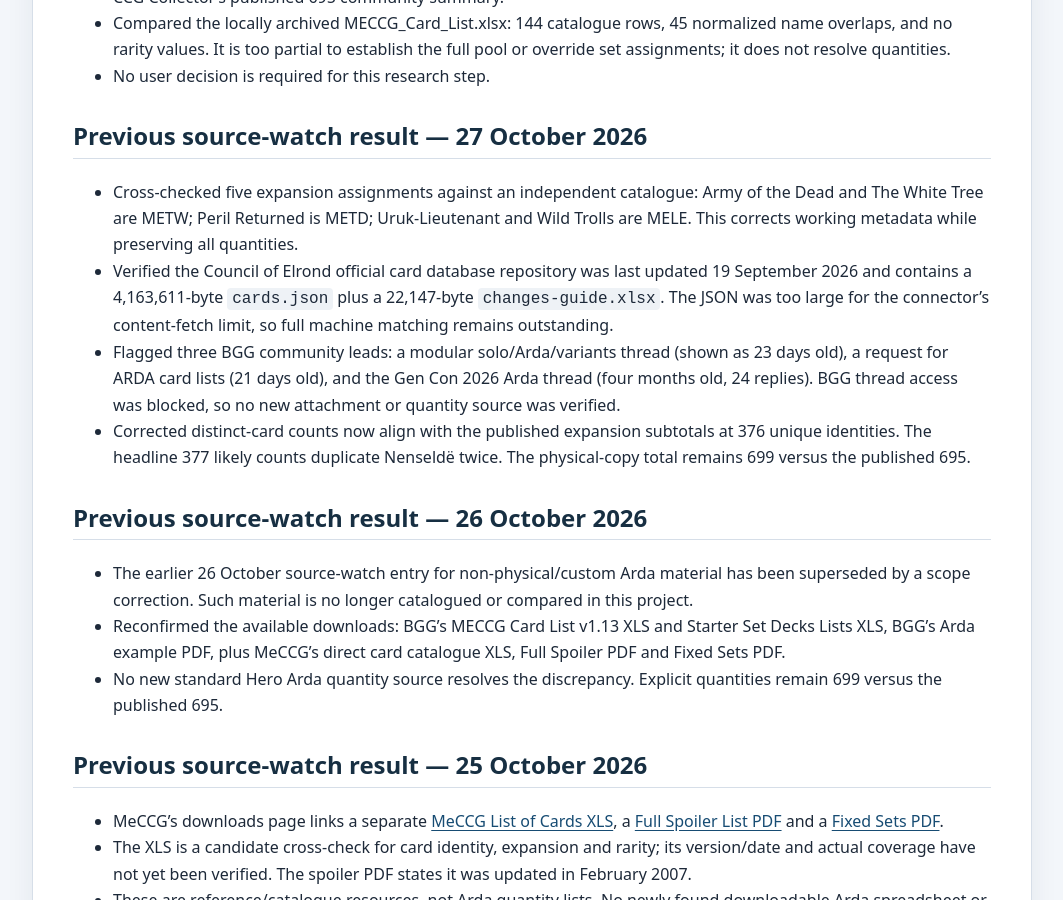
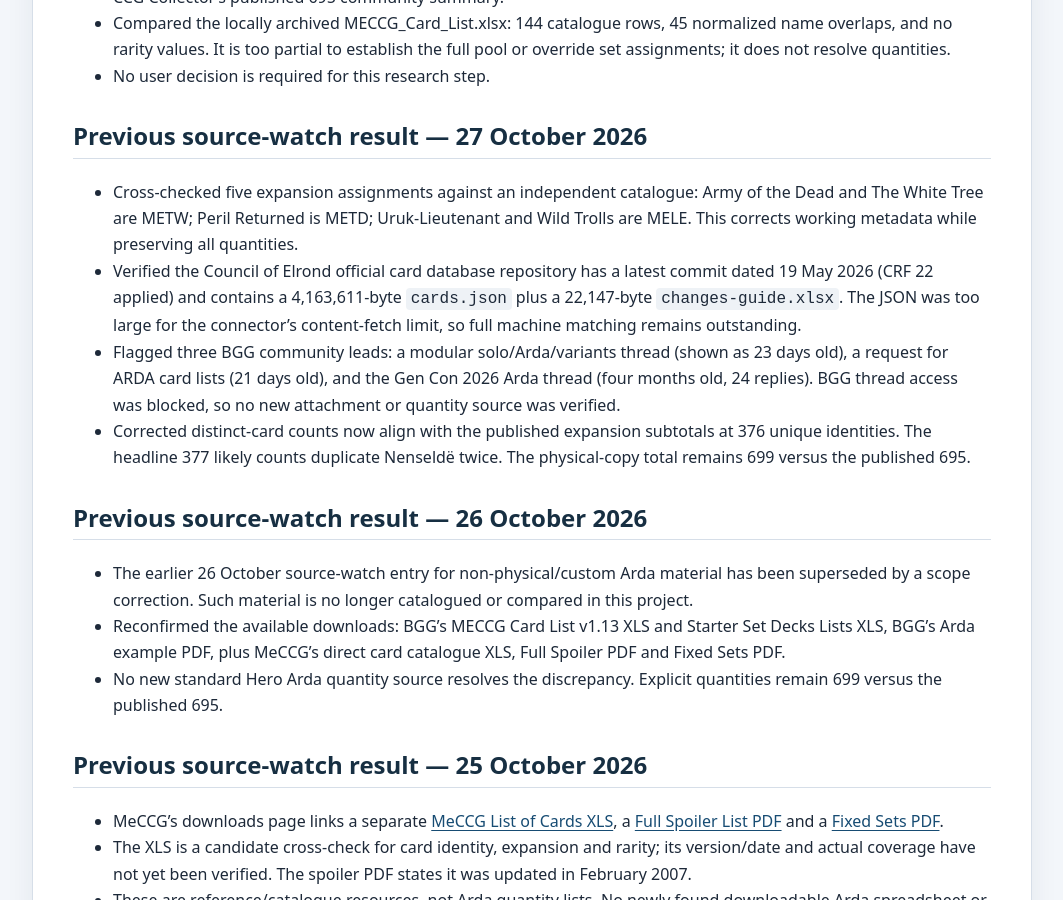
Before and after one commit to JamSpot/meccg-arda-master-database, a Jekyll site: the page built from docs/research-progress.md, in a window 1280 px wide and 900 px high, scrolled down 4356 px. Shown: the whole window, without its empty margins (108-1171 px from the left). Built offline with Jekyll 4.4.1, drawn with Linux system fonts in a browser that asks for light colours; our own code applies the rules of GitHub Pages for plain Markdown files.

Commit message:
Correct Council of Elrond database update date

```diff
--- a/docs/research-progress.md
+++ b/docs/research-progress.md
@@ -78,7 +78,7 @@ The original Gandalf Gene workbook and a separate Jose-san Arda workbook are now
 
 ## Previous source-watch result — 27 October 2026
 - Cross-checked five expansion assignments against an independent catalogue: Army of the Dead and The White Tree are METW; Peril Returned is METD; Uruk-Lieutenant and Wild Trolls are MELE. This corrects working metadata while preserving all quantities.
-- Verified the Council of Elrond official card database repository was last updated 19 September 2026 and contains a 4,163,611-byte `cards.json` plus a 22,147-byte `changes-guide.xlsx`. The JSON was too large for the connector's content-fetch limit, so full machine matching remains outstanding.
+- Verified the Council of Elrond official card database repository has a latest commit dated 19 May 2026 (CRF 22 applied) and contains a 4,163,611-byte `cards.json` plus a 22,147-byte `changes-guide.xlsx`. The JSON was too large for the connector's content-fetch limit, so full machine matching remains outstanding.
 - Flagged three BGG community leads: a modular solo/Arda/variants thread (shown as 23 days old), a request for ARDA card lists (21 days old), and the Gen Con 2026 Arda thread (four months old, 24 replies). BGG thread access was blocked, so no new attachment or quantity source was verified.
 - Corrected distinct-card counts now align with the published expansion subtotals at 376 unique identities. The headline 377 likely counts duplicate Nenseldë twice. The physical-copy total remains 699 versus the published 695.
 
```
